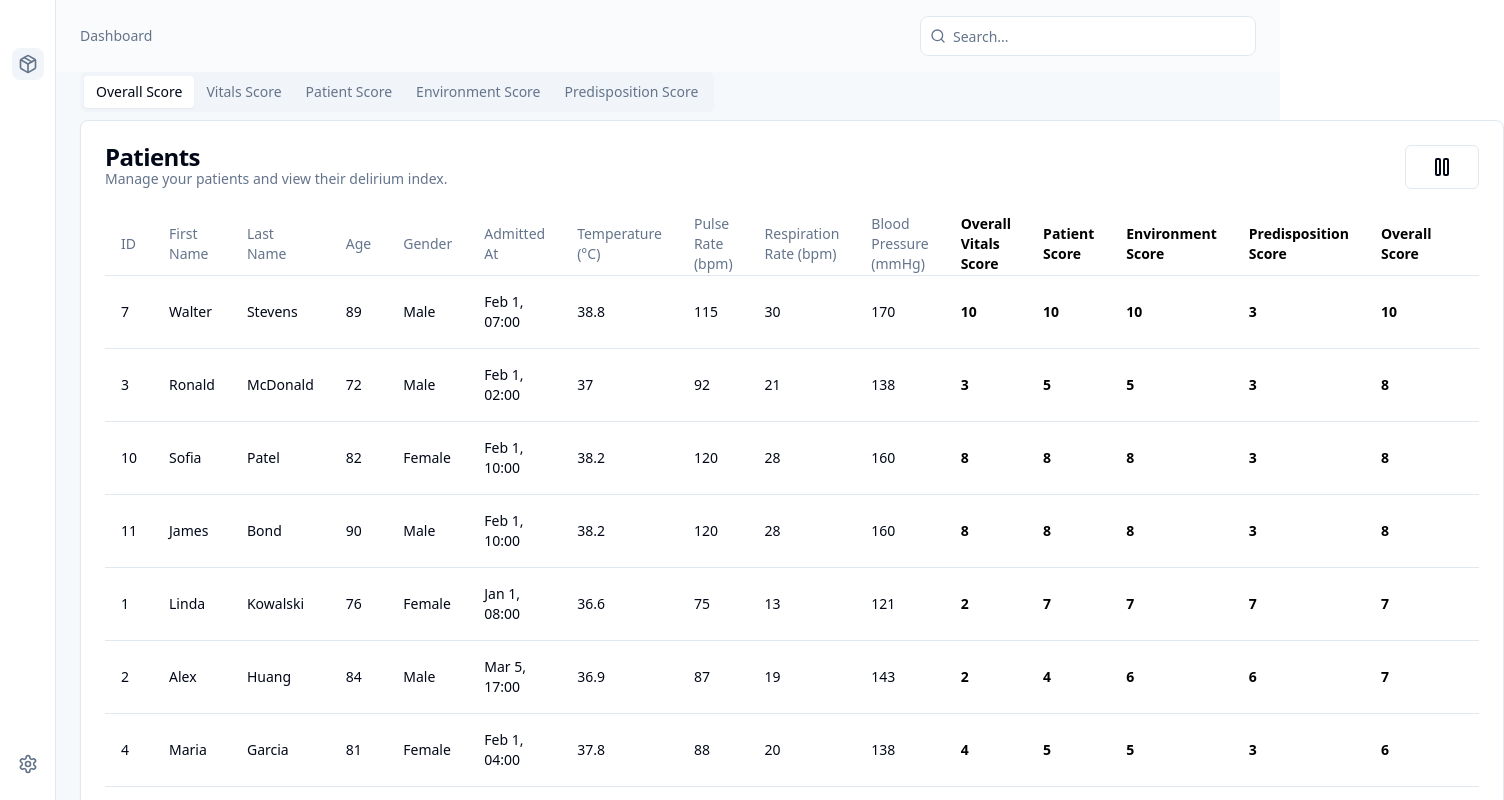
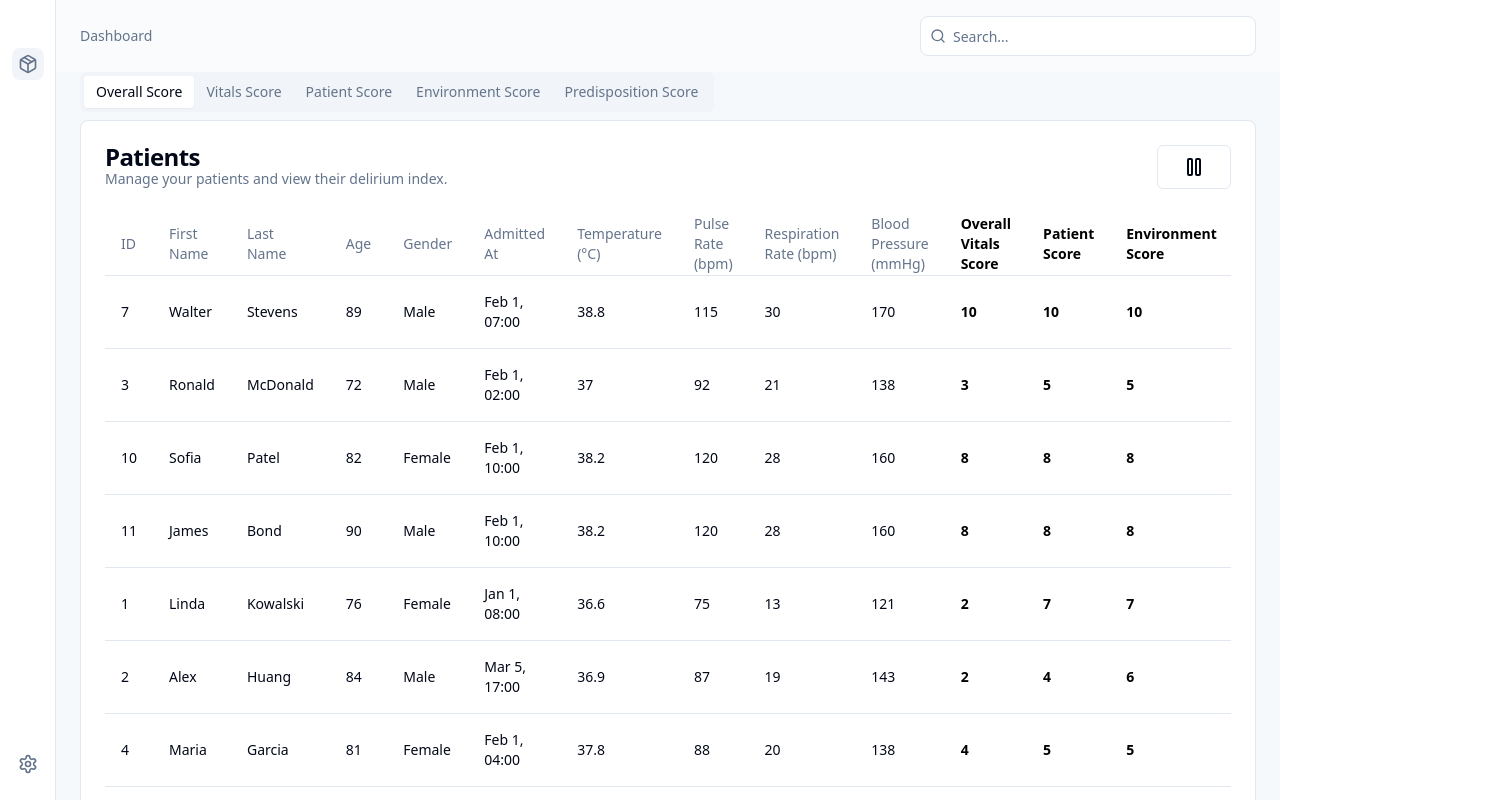
Before and after one commit to Tony911029/delirium_control, a Next.js app in the folder FE/: page / in a window 1280 px wide. Shown: the top 800 px of the page, 1504 px wide, since content can reach past the window. Built offline with nearby package versions, Linux system fonts and the light colour scheme.

Commit message:
Handled table overflow on landing page

```diff
--- a/FE/app/(dashboard)/layout.tsx
+++ b/FE/app/(dashboard)/layout.tsx
@@ -51,7 +51,7 @@ export default function DashboardLayout({
             {/* <User /> */}
           </header>
           <main className="grid flex-1 items-start gap-2 p-4 sm:px-6 sm:py-0 md:gap-4 bg-muted/40">
-            {children}
+            <div className="w-full overflow-x-auto">{children}</div>
           </main>
         </div>
         <Analytics />
@@ -169,7 +169,8 @@ function DashboardBreadcrumb() {
             <BreadcrumbItem>
               <BreadcrumbLink asChild>
                 <Link href={pathname}>
-                  {patients[Number(getPatientId(pathname)) - 1]["first_name"]} {patients[Number(getPatientId(pathname)) - 1]["last_name"]}
+                  {patients[Number(getPatientId(pathname)) - 1]['first_name']}{' '}
+                  {patients[Number(getPatientId(pathname)) - 1]['last_name']}
                 </Link>
               </BreadcrumbLink>
             </BreadcrumbItem>
```
